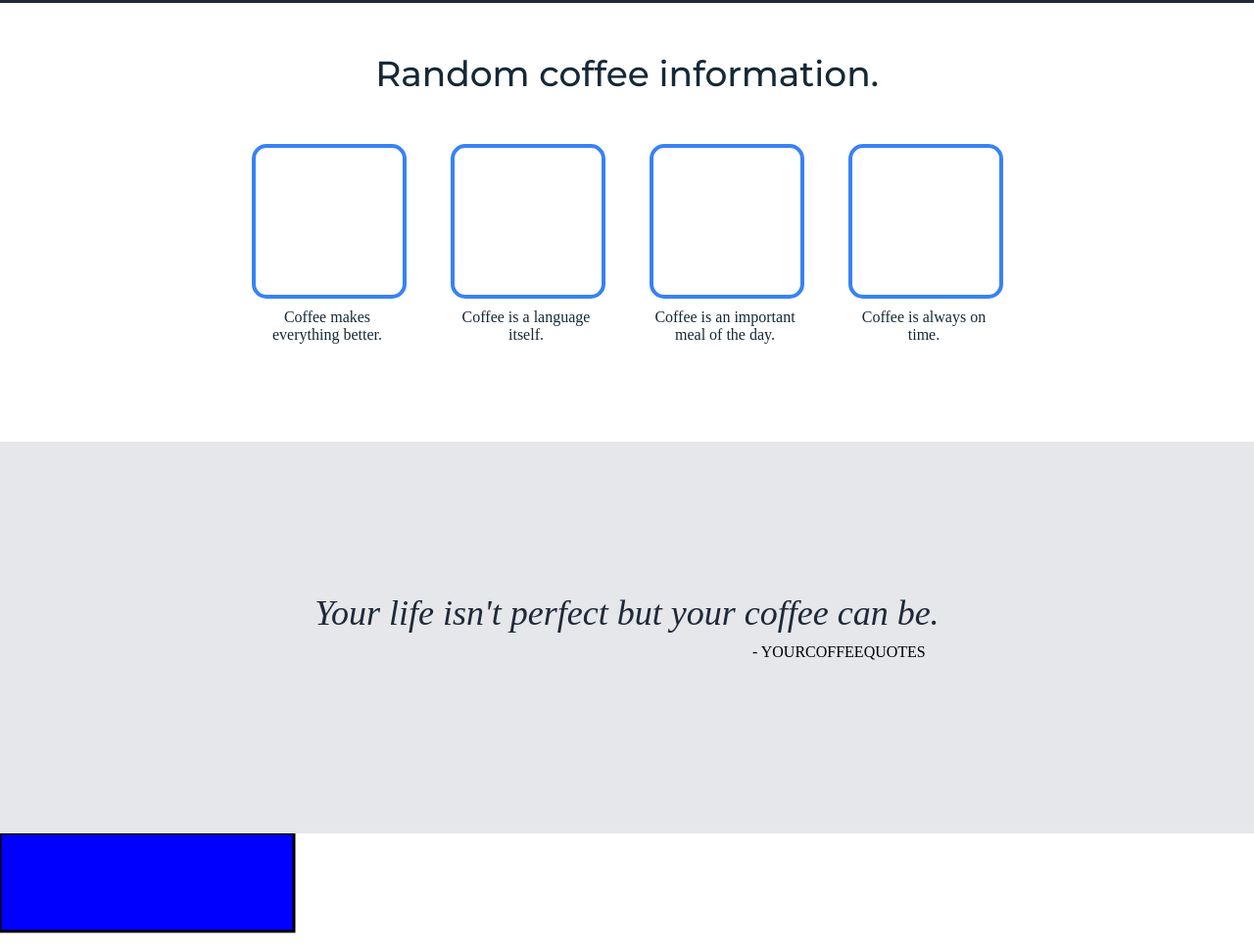
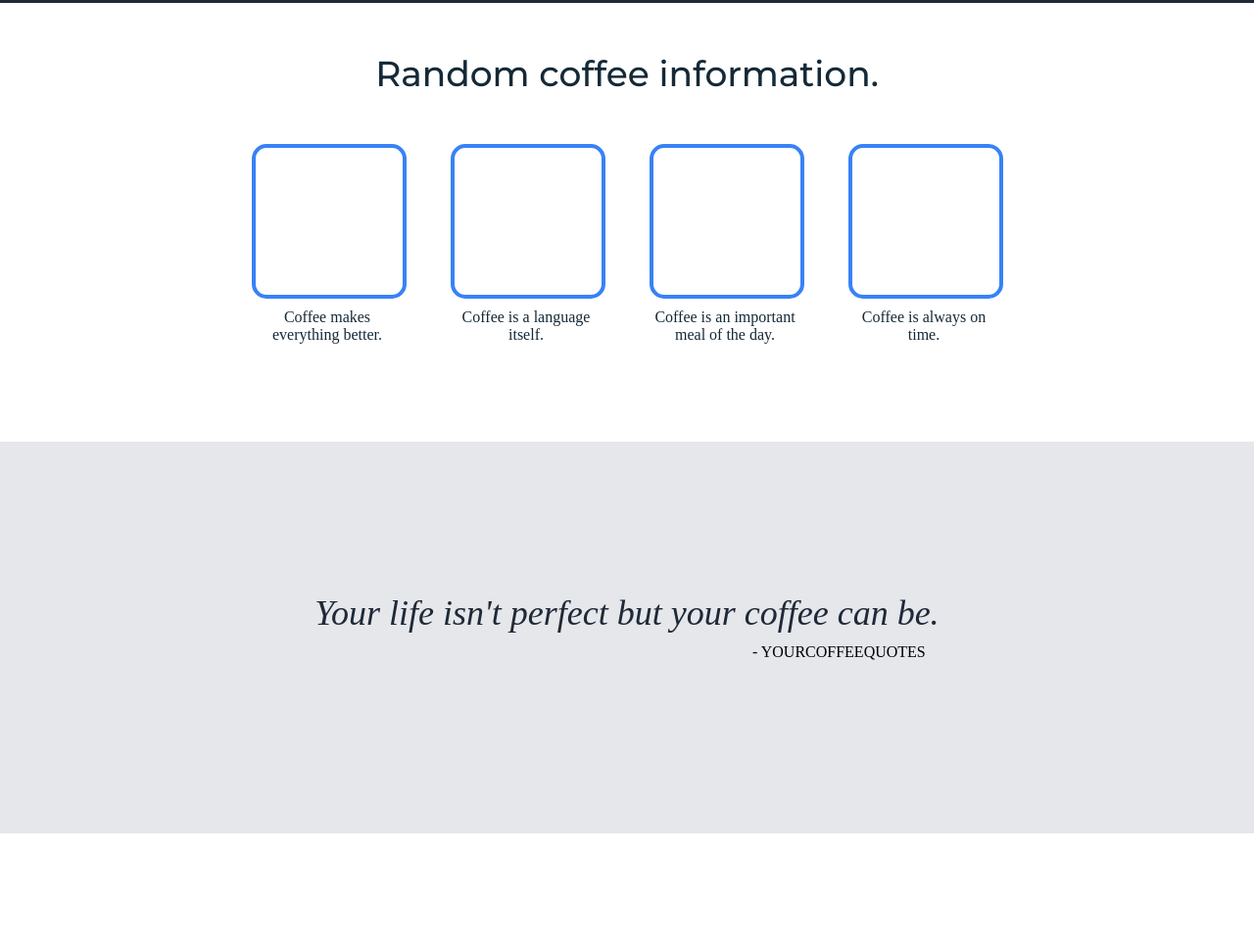
Before and after one commit to arajasmine/landing-page, a plain HTML site: page index.html in a window 1280 px wide. Shown: the part 536-1501 px from the top of the page at 98% size. After the commit the page ends 1387 px from the top, so only its background shows below. Drawn offline with Linux system fonts and the light colour scheme.

Commit message:
Remove the rectangle

```diff
--- a/index.html
+++ b/index.html
@@ -68,11 +68,5 @@
     <div class="author"> - YOURCOFFEEQUOTES</div>
 </div>
 
-<svg width="400" height="110">
-    <rect width="300" height="100" style="fill:rgb(0,0,255);stroke-width:3;stroke:rgb(0,0,0)" />
-  </svg>
-
-</div>
-
 </body>
 </html>
```
